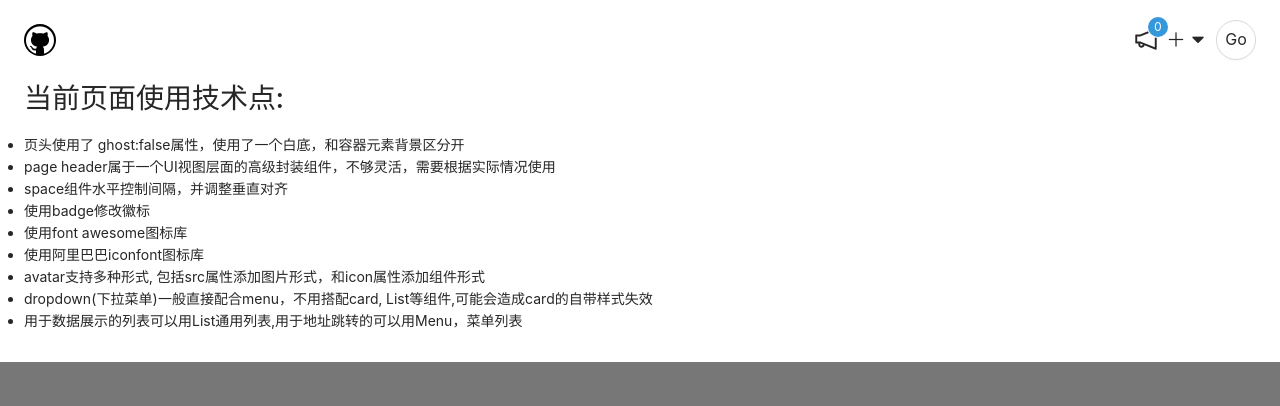
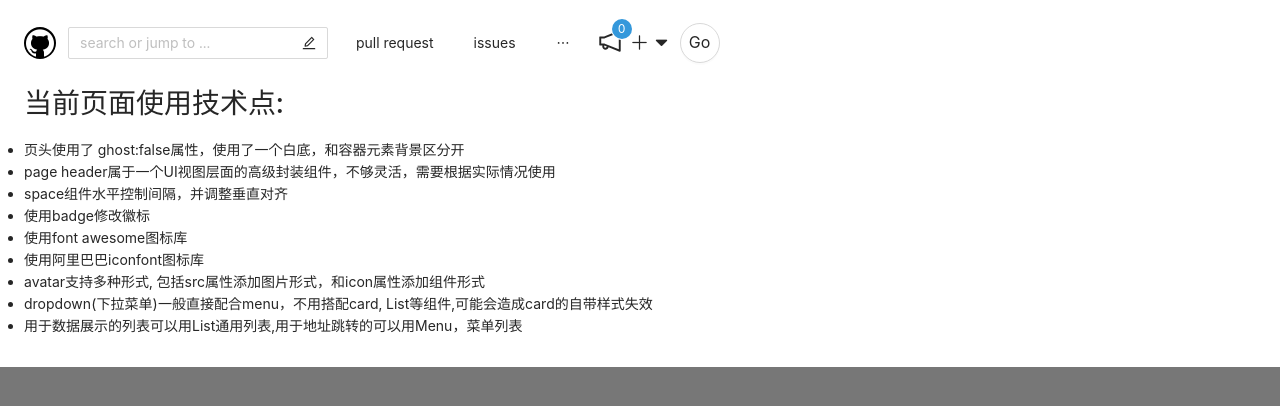
Before and after one commit to gaowujian/mimic-github-repo, a React (Create React App) app: page / in a window 1280 px wide. Shown: the top 406 px of the page. Built offline with nearby package versions, Linux system fonts and the light colour scheme.

Commit message:
添加动画效果

```diff
--- a/src/App.css
+++ b/src/App.css
@@ -1,3 +1,17 @@
 details summary {
   list-style: none;
 }
+.app-header .ant-page-header-heading-extra {
+  flex: 1;
+}
+.app-header .ant-menu-horizontal {
+  border-bottom: none;
+}
+
+.app-header .ant-space {
+  width: 100%;
+}
+
+.app-header .ant-space-item:nth-child(2) {
+  margin-right: auto;
+}
--- a/src/App.tsx
+++ b/src/App.tsx
@@ -1,13 +1,20 @@
-import React from "react";
+import React, { useEffect, useRef, useState } from "react";
 import "./App.css";
+import ReactDOM from "react-dom";
 
-import { PageHeader, Avatar, Button, Row, Space, Badge, Dropdown, List, Card, Menu } from "antd";
+import { PageHeader, Avatar, Button, Row, Space, Badge, Dropdown, List, Card, Menu, Input } from "antd";
 
-import { NotificationOutlined } from "@ant-design/icons";
+import { NotificationOutlined, EditOutlined } from "@ant-design/icons";
 
 function App() {
+  const [inputExpanded, setInputExpanded] = useState(false);
+  const baseStyle = { transition: "all 0.1s ease-in-out" };
+  const inputStyle = (inputExpanded && { ...baseStyle, width: "400px" }) || baseStyle;
+  const inputRef = useRef(null);
+  const inputSuffix = !inputExpanded ? <EditOutlined /> : <div></div>;
   return (
     <PageHeader
+      className="app-header"
       ghost={false}
       avatar={{
         icon: <span className="iconfont icon-github-fill" style={{ fontSize: "32px" }}></span>,
@@ -15,6 +22,24 @@ function App() {
       }}
       extra={
         <Space>
+          <Input
+            placeholder="search or jump to ... "
+            style={{ ...inputStyle }}
+            ref={inputRef}
+            suffix={inputSuffix}
+            onFocus={() => {
+              setInputExpanded(true);
+            }}
+            onBlur={() => {
+              setInputExpanded(false);
+            }}
+          />
+          <Menu mode="horizontal">
+            <Menu.Item key="1">pull request</Menu.Item>
+            <Menu.Item key="2">issues</Menu.Item>
+            <Menu.Item key="3">marketplace </Menu.Item>
+            <Menu.Item key="4">explore</Menu.Item>
+          </Menu>
           <Badge overflowCount={5} count={0} showZero={true} color={"#3498db"}>
             <NotificationOutlined style={{ fontSize: 24 }} />
           </Badge>
```
